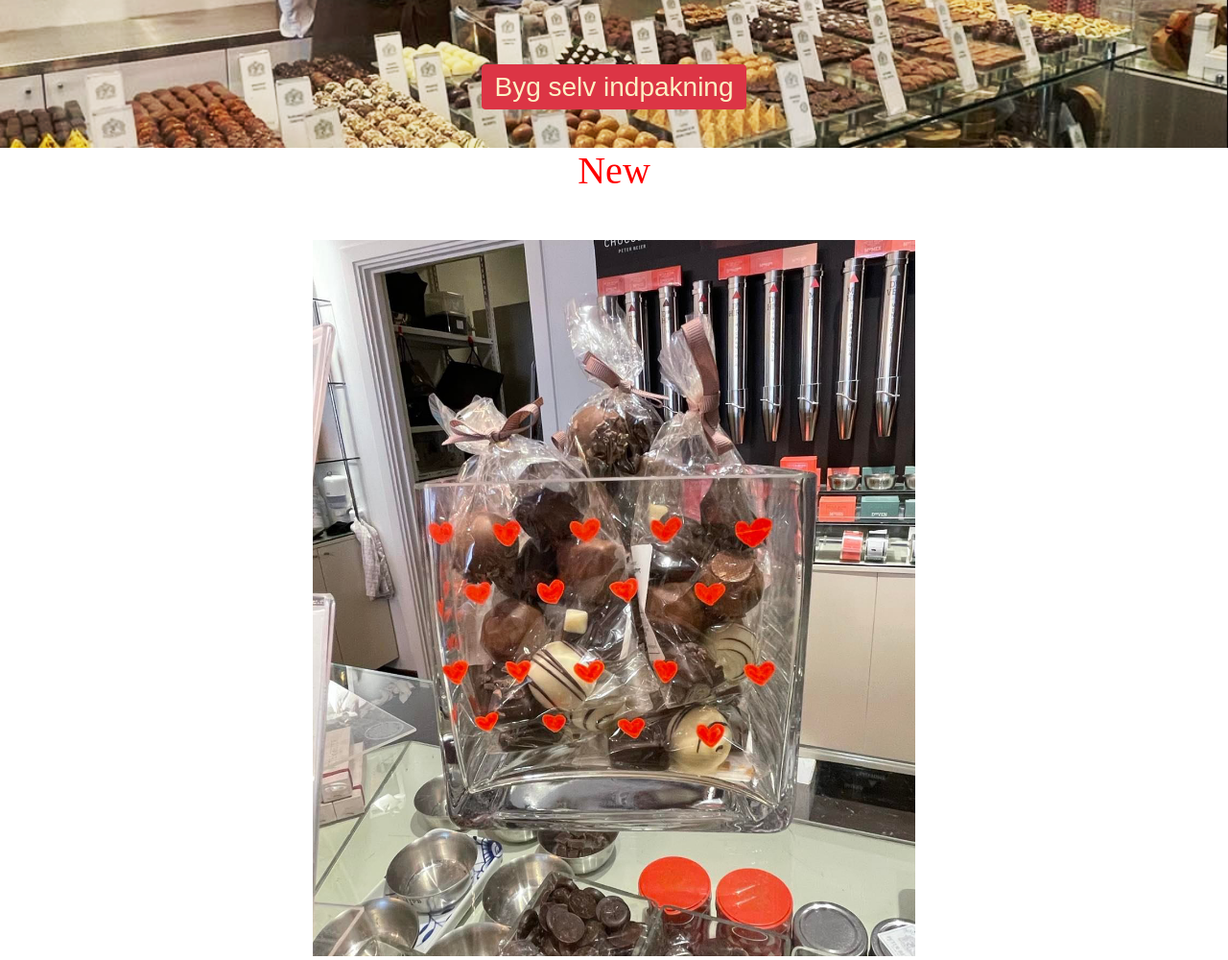
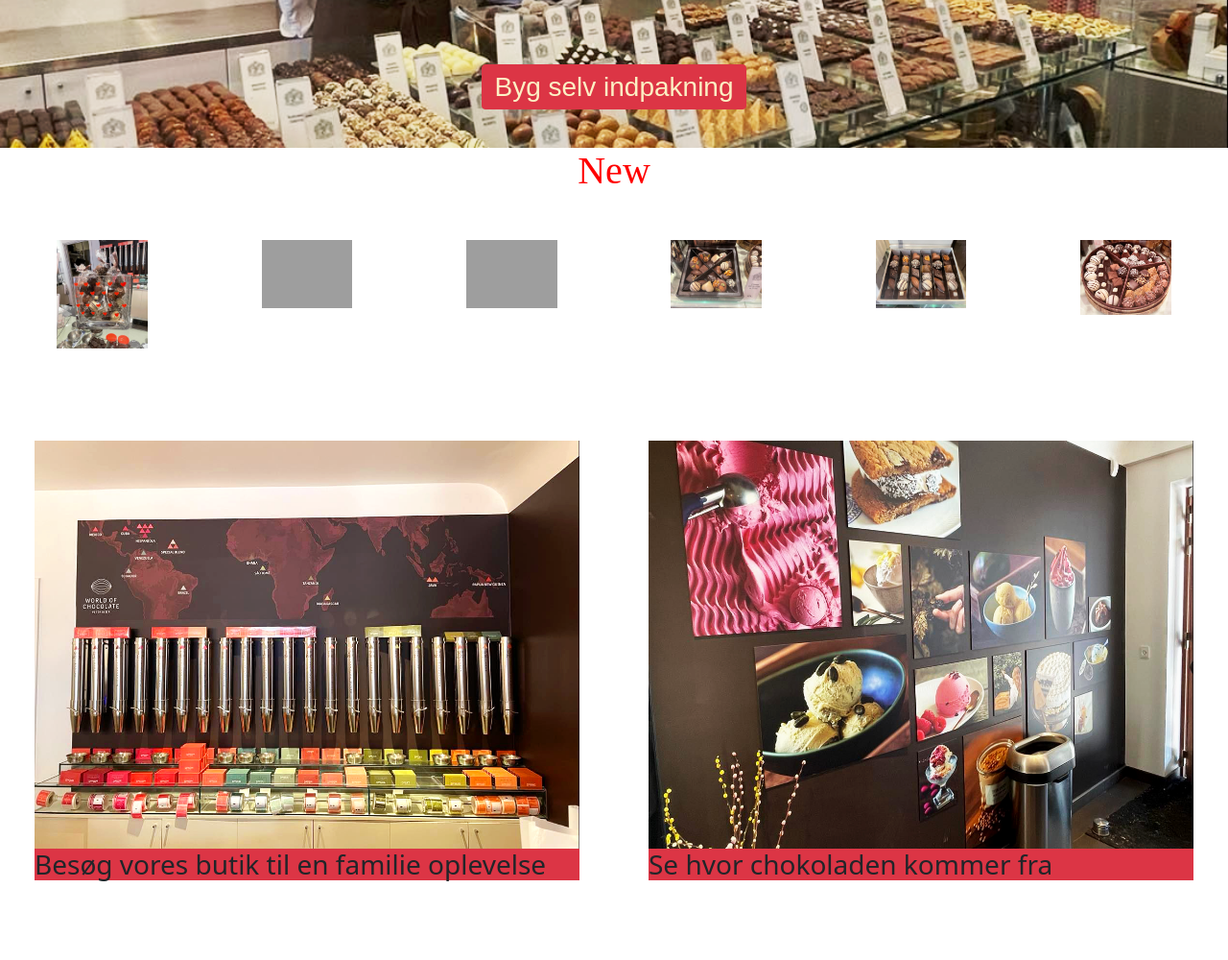
Before and after one commit to Viwite/ChocolateClub, a PHP site: page / in a window 1280 px wide. Shown: the part 500-1500 px from the top of the page at 96% size. Run offline with PHP 8.4, Linux system fonts and the light colour scheme; style sheets or scripts are compiled from the project's sources; some libraries are stand-ins or nearby versions; grey boxes are pictures that could not be loaded.

Commit message:
centreret text i footer og sat text

```diff
--- a/Includes/footer.php
+++ b/Includes/footer.php
@@ -1,9 +1,28 @@
-<footer class="container-fluid ">
-    <div class="footer mt-5">
-        <div class="container">
-            <div class="row col">
-                <img src="images/chocolate_club-01.png" alt="logo"
-            </div>
+<footer class="container-fluid bg-topbundfarve">
+
+    <div class="footer row">
+        <div class="col-12 col-lg mb-5">
+            <img src="images/chocolate_club-01.png" class="mx-auto mt-5" style="max-width: 50%" alt="logo">
+        </div>
+        <div class="col-12 col-lg text-center mt-5 mb-5" style="color: red">
+            <p>Shopping</p>
+            <p>Gifts</p>
+            <p>Events</p>
+            <p>Special Edition</p>
+            <p>Creations</p>
+            <p>Discovery box</p>
+            <p>Mix N' Match</p>
+            <p>Boxes</p>
+            <p>Birthdays</p>
+        </div>
+        <div class="footer-text col-12 col-lg text-center mt-5 mb-5" style="color: red">
+            <p>Our Chocolate</p>
+            <p>Contact Us</p>
+            <p>Returns</p>
+            <p>FAQ</p>
+            <p>Terms of privacy</p>
+            <p>Get help</p>
         </div>
     </div>
+
 </footer>
--- a/css/styles.scss
+++ b/css/styles.scss
@@ -60,3 +60,8 @@ img {
 	width: 50%;
 	height: auto;
 }
+
+.footer-text {
+	color: red;
+	font-family: "Arial Rounded MT", sans-serif;
+}
--- a/index.php
+++ b/index.php
@@ -57,38 +57,37 @@
 
 <div class="container-fluid bg-lavendel">
 
-    <h1 class="text-1" style="text-align: center; color: red; font-family: 'Arial Rounded MT Bold,sans-serif,">New</h1>
-
+    <h1 class="text-1" style="text-align: center; color: red; font-family: 'Arial Rounded MT Bold, sans serif">New</h1>
     <div class="row">
-        <div class="col">
+        <div class="col-12 col-lg">
             <div class="">
-                <img src="images/chokoglass.png" class="small-image mx-auto my-5" alt="chokolade i glas"
+                <img src="images/chokoglass.png" class="small-image mx-auto my-5" alt="chokolade i glas">
             </div>
         </div>
-        <div class="col">
+        <div class="col-12 col-lg">
             <div class="">
-                <img src="images/chokobidder.png" class="small-image mx-auto my-5" alt="chokolade bidder"
+                <img src="images/chokobidder.png" class="small-image mx-auto my-5" alt="chokolade bidder">
             </div>
         </div>
-        <div class="col">
+        <div class="col-12 col-lg">
             <div class="">
-                <img src="images/choko%20balls.png" class="small-image mx-auto my-5" alt="chokolade kugler"
+                <img src="images/choko%20balls.png" class="small-image mx-auto my-5" alt="chokolade kugler">
             </div>
         </div>
-        <div class="col">
+        <div class="col-12 col-lg">
             <div class="">
-                <img src="images/chokofirkant.png" class="small-image mx-auto my-5" alt="chokolade i firkantet æske"
+                <img src="images/chokofirkant.png" class="small-image mx-auto my-5" alt="chokolade i firkantet æske">
             </div>
         </div>
-        <div class="col">
+        <div class="col-12 col-lg">
             <div class="">
                 <img src="images/chokofirkantkannoet.png" class="small-image mx-auto my-5" alt=" en til chokolade i
-                firkantet æske"
+                firkantet æske">
             </div>
         </div>
-        <div class="col">
+        <div class="col-12 col-lg">
             <div class="">
-                <img src="images/chokosalg2%20v2.png" class="small-image mx-auto my-5" alt="chokolade salg"
+                <img src="images/chokosalg2%20v2.png" class="small-image mx-auto my-5" alt="chokolade salg">
             </div>
         </div>
     </div>
@@ -98,7 +97,7 @@
 <div class="container-fluid bg-lilla">
 
     <div class="row">
-        <div class="col-6">
+        <div class="col-lg-6">
             <div class="container pb-5">
                 <img src="images/chokofarm.png" alt="Avatar" class="image mt-5" style="width:100%">
                 <div class="middle">
@@ -106,9 +105,9 @@
                 </div>
             </div>
         </div>
-        <div class="col-6">
+        <div class="col-lg-6">
             <div class="container pb-5">
-                <img src="images/nicecream.png" alt="Avatar" class="image mt-5" style="width:100%">
+                <img src="images/nicecream.png" alt="Avatar" class="image mt-5">
                 <div class="middle">
                     <h3 class="text text-creamtext bg-danger">Se hvor chokoladen kommer fra</h3>
                 </div>
@@ -118,8 +117,6 @@
 
 </div>
 
-
-
 <?php include "includes/footer.php"; ?>
 <body>
 
```
